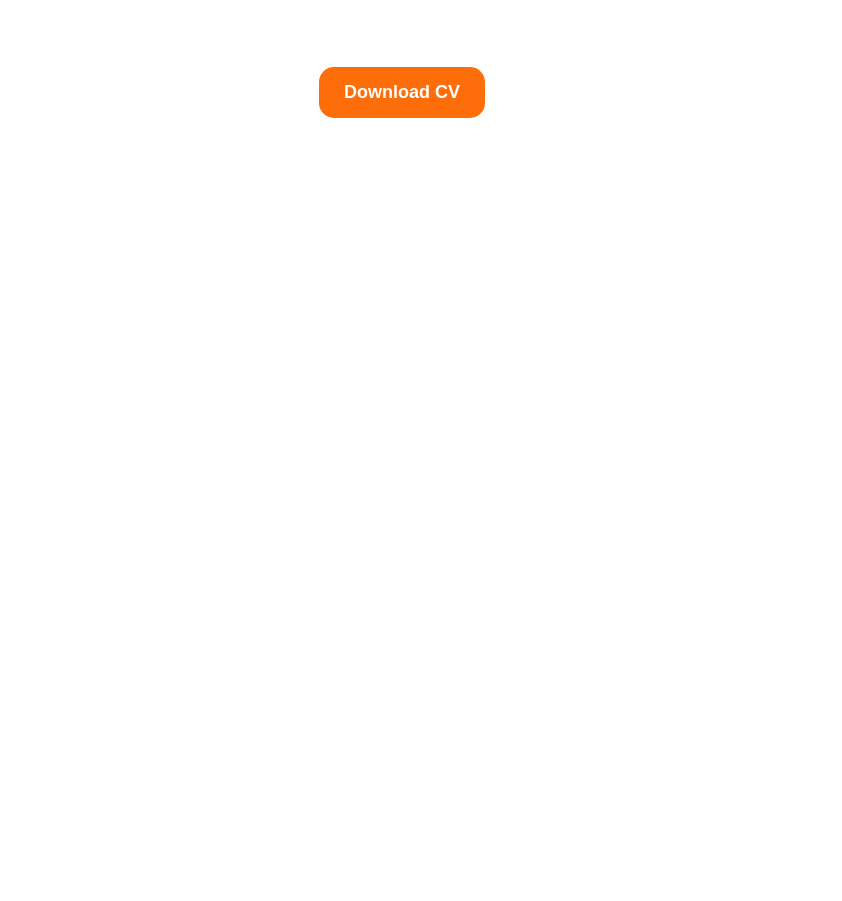
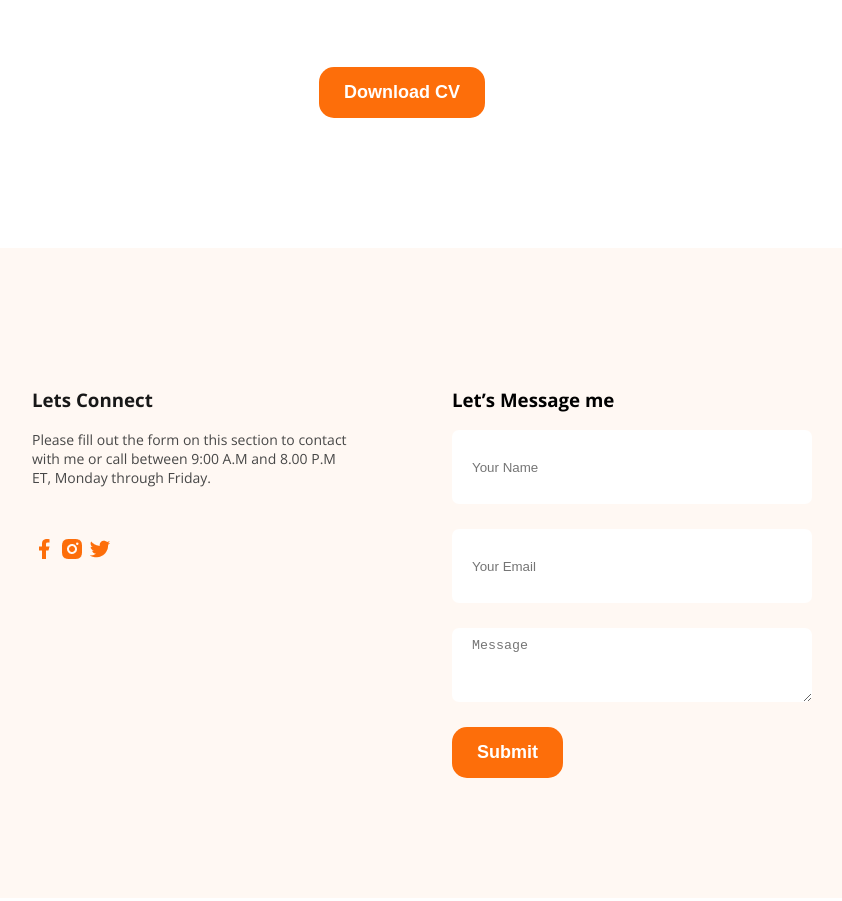
Before and after one commit to Yead191/my-portfolio, a plain HTML site: page index.html in a window 1280 px wide. Shown: the part 3204-4105 px from the top of the page, without its empty margins (238-1080 px from the left). Before the commit the page ends 3452 px from the top, so only its background shows below. Drawn offline with nearby package versions, Linux system fonts and the light colour scheme.

Commit message:
portfolio done

```diff
--- a/index.html
+++ b/index.html
@@ -155,6 +155,37 @@
             </div>
 
         </section>
+
+        <footer class="secondary-bg">
+            <div class="footer-column">
+                <h3 class="section-title dark-1">Lets Connect</h3>
+                <p class="dark-2 foot-des">Please fill out the form on this section to contact with me or call between 9:00 A.M and 8.00 P.M ET, Monday through Friday.</p>
+
+                <div>
+                    <a href="https://www.facebook.com/asadurrahman.yead.3/"><img src="images/icons/facebook.png" alt=""></a>
+                    <a href="https://www.instagram.com/asadur_yead/"><img src="images/icons/insta.png" alt=""></a>
+                    <a href=""><img src="images/icons/twitter.png" alt=""></a>
+                </div>
+
+            </div>
+            <div class="footer-column">
+                <h3>Let’s Message me</h3>
+
+                <form action="">
+                    <input type="text" placeholder="Your Name">
+                    <input type="text" placeholder="Your Email">
+                    <textarea name="" id="" cols="40" rows="40" placeholder="Message"></textarea>
+                    <input class="btn-primary" type="button" value="Submit">
+
+            </div>
+
+
+
+            </form>
+
+
+
+        </footer>
     </main>
 </body>
 </html>
--- a/style/style.css
+++ b/style/style.css
@@ -22,11 +22,18 @@ nav {
     margin: 10px 20px 40px 150px;
 
 }
+.dark-1{
+    color: #181818;
+}
 .dark-2{
     color: #474747;
 }
 .dark-3{
     color: #757575;
+}
+
+.secondary-bg{
+    background-color: #FFF8F3;
 }
 .nav-title{
 font-weight: 800px;
@@ -201,3 +208,30 @@ main section{
 .resume-download-cv{
     margin-top: 40px;
 }
+/* footer styles */
+
+footer{
+    display: flex;
+    padding: 120px 200px;
+    gap: 100px;
+}
+
+.foot-des{
+    font-size: 14px;
+    margin-bottom: 50px;
+}
+.footer-column{
+    width: 50%;
+}
+
+footer input[type="text"], footer textarea{
+    height: 54px;
+    border-radius: 7px;
+    background-color: white;
+    display: block;
+    width: 100%;
+    padding: 10px 20px;
+    margin-bottom: 25px;
+    border: none;
+
+}
```
